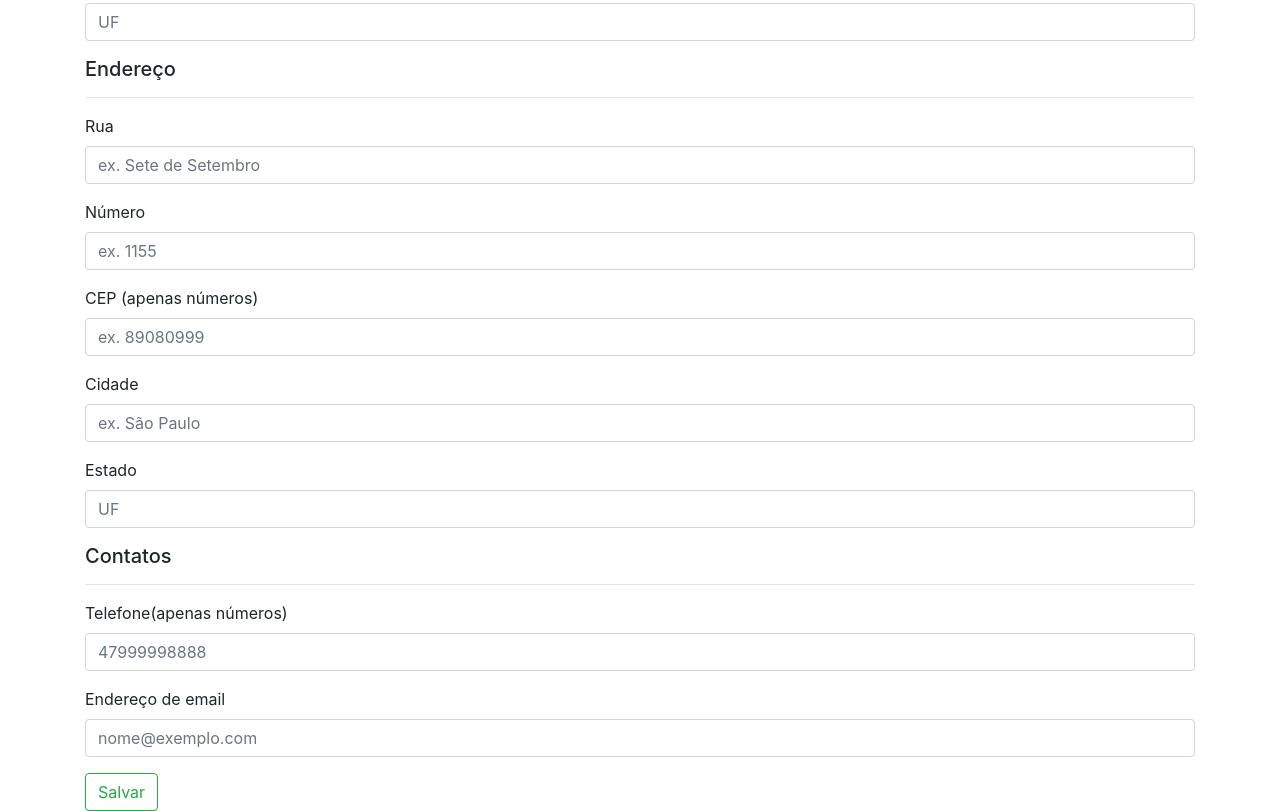
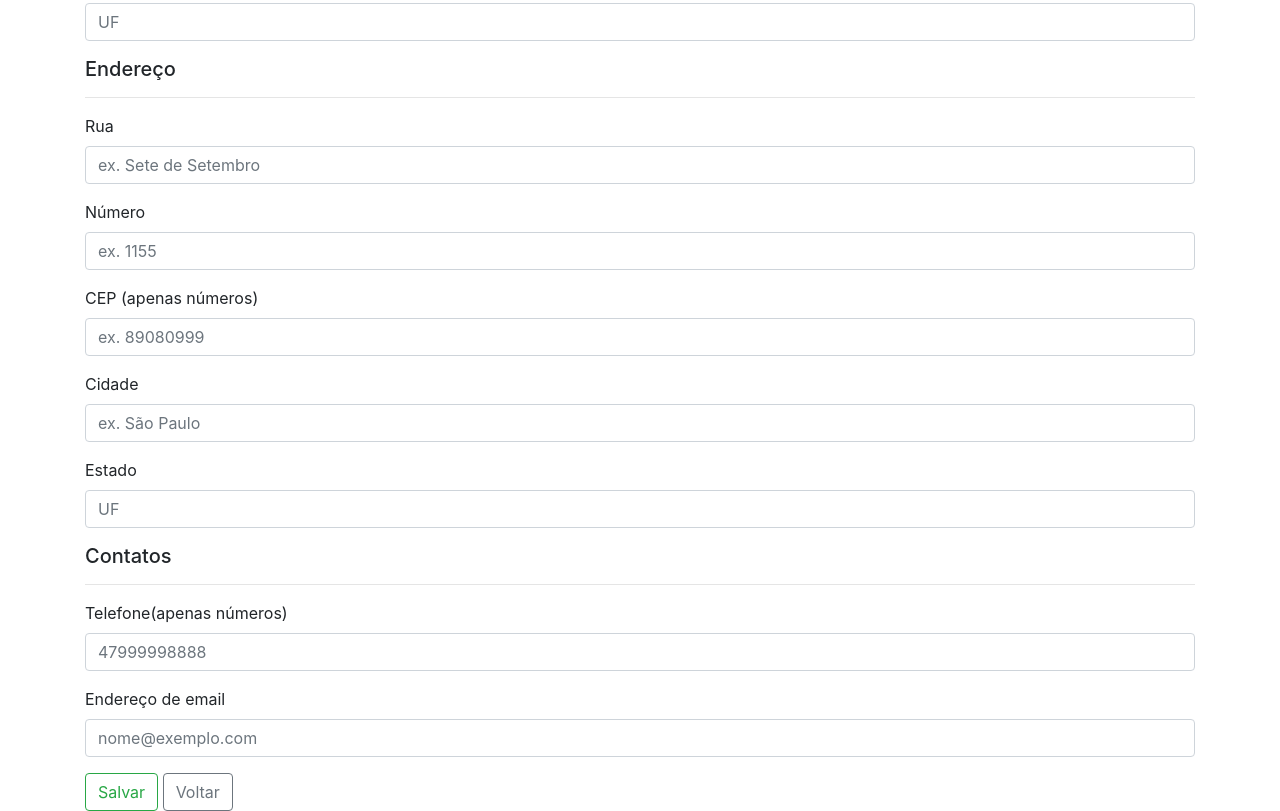
Before and after one commit to CarolineDallmann/Exercicio-pre-projeto, a plain HTML site: page cadastro.html in a window 1280 px wide. Shown: the part 457-1268 px from the top of the page. Drawn offline with nearby package versions, Linux system fonts and the light colour scheme.

Commit message:
criação botão voltar

```diff
--- a/cadastro.html
+++ b/cadastro.html
@@ -92,6 +92,7 @@
 
         </form>
         <button type="button" onclick="salvar()" class="btn btn-outline-success">Salvar</button>
+        <button type="button" onclick="window.history.back()" class="btn btn-outline-secondary">Voltar</button>
 
 
     </div>
```
Also changed, not shown: consulta.html (+1 -0 lines).
